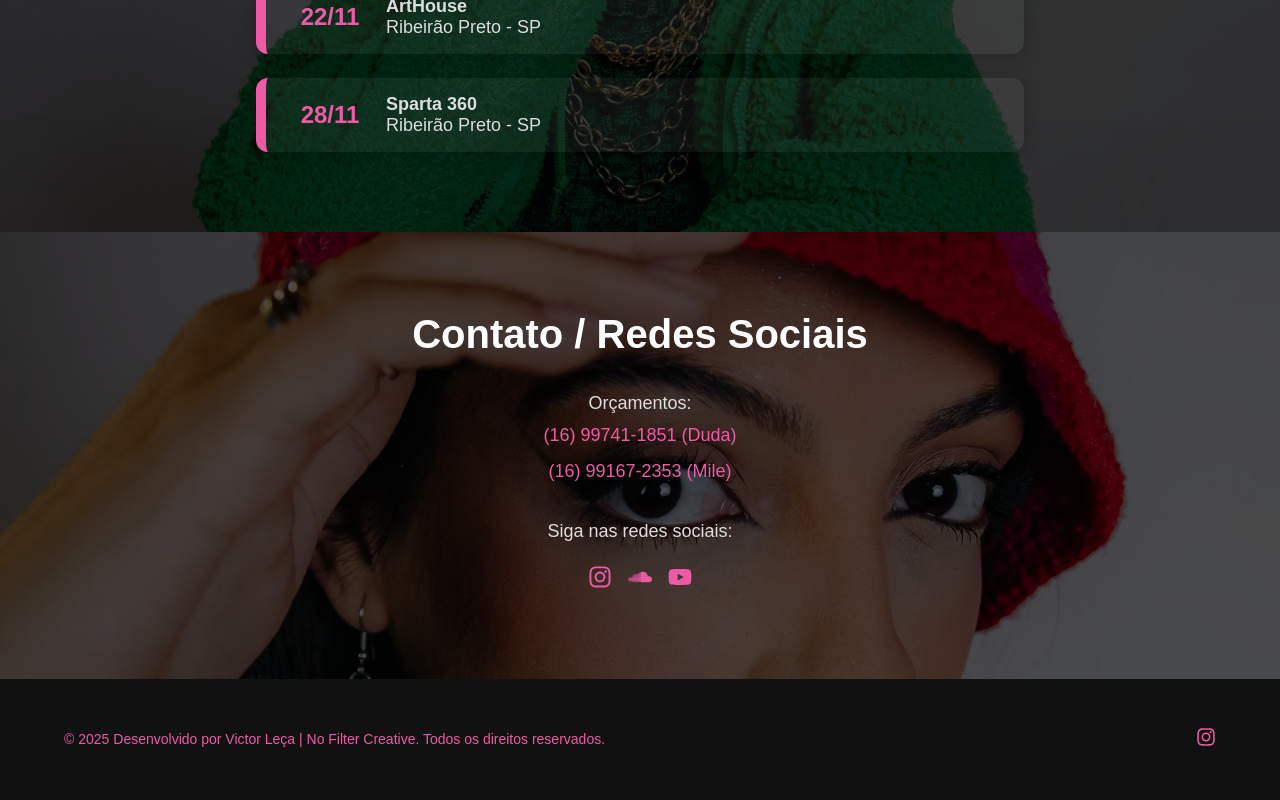
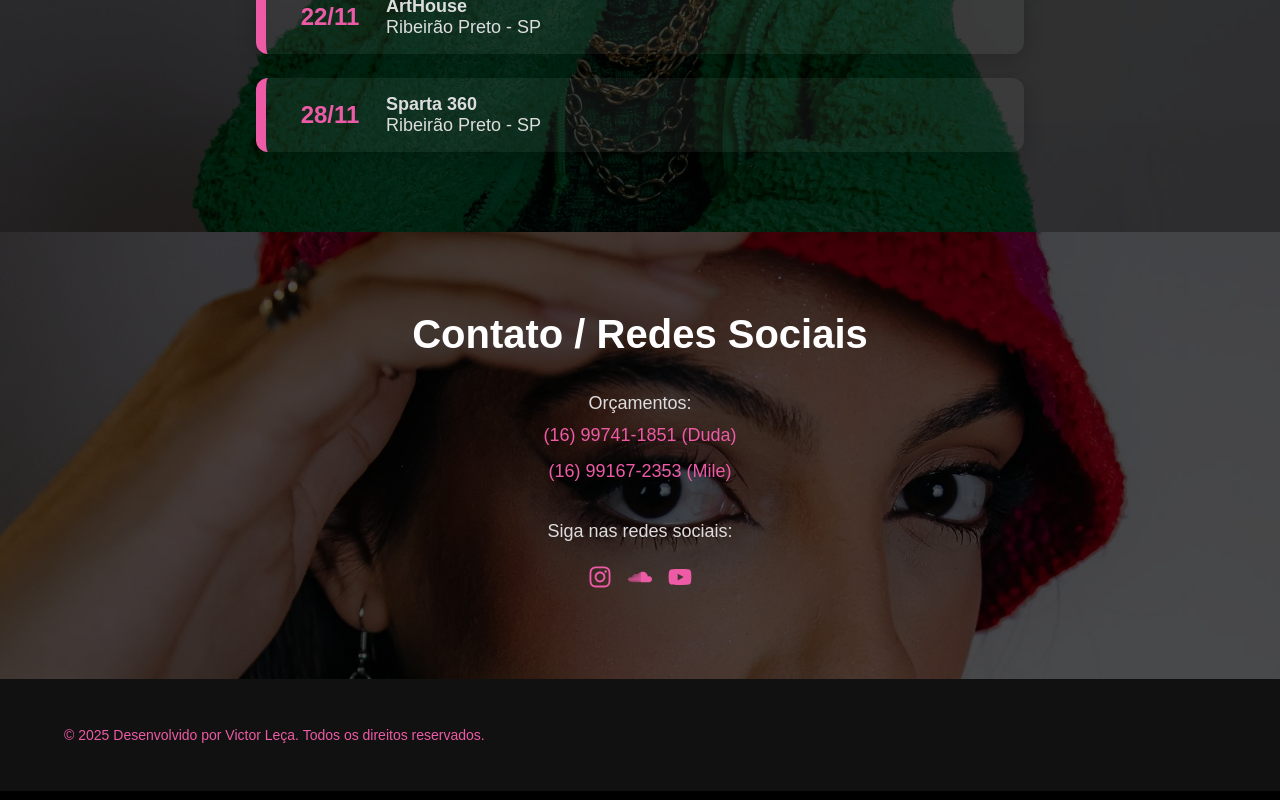
Before and after one commit to vLecaBR/djfranzoni-portfolio, a React (Create React App) app: page / in a window 1280 px wide. Shown: the part 2451-3251 px from the top of the page. Built offline with nearby package versions, Linux system fonts and the light colour scheme.

Commit message:
atualizado footer

```diff
--- a/src/Components/Footer/index.jsx
+++ b/src/Components/Footer/index.jsx
@@ -1,6 +1,5 @@
 import React from 'react';
 import { FooterWrapper, FooterColumn, FooterText, SocialLinks } from './Footer.styles';
-import { FaInstagram } from 'react-icons/fa';
 
 export default function Footer() {
   return (
@@ -12,21 +11,12 @@ export default function Footer() {
           target="_blank"
           rel="noopener noreferrer"
           style={{ textDecoration: 'none', color: 'inherit' }}
-          >Victor Leça</a> | No Filter Creative. Todos os direitos reservados.
+          >Victor Leça</a>. Todos os direitos reservados.
         </FooterText>
       </FooterColumn>
 
       <FooterColumn>
         <SocialLinks>
-          <a
-            href="https://www.instagram.com/nofilter_creative/"
-            target="_blank"
-            rel="noopener noreferrer"
-            aria-label="Instagram No Filter Creative"
-          >
-            <FaInstagram />
-            <span className="sr-only"></span>
-          </a>
         </SocialLinks>
       </FooterColumn>
     </FooterWrapper>
```
